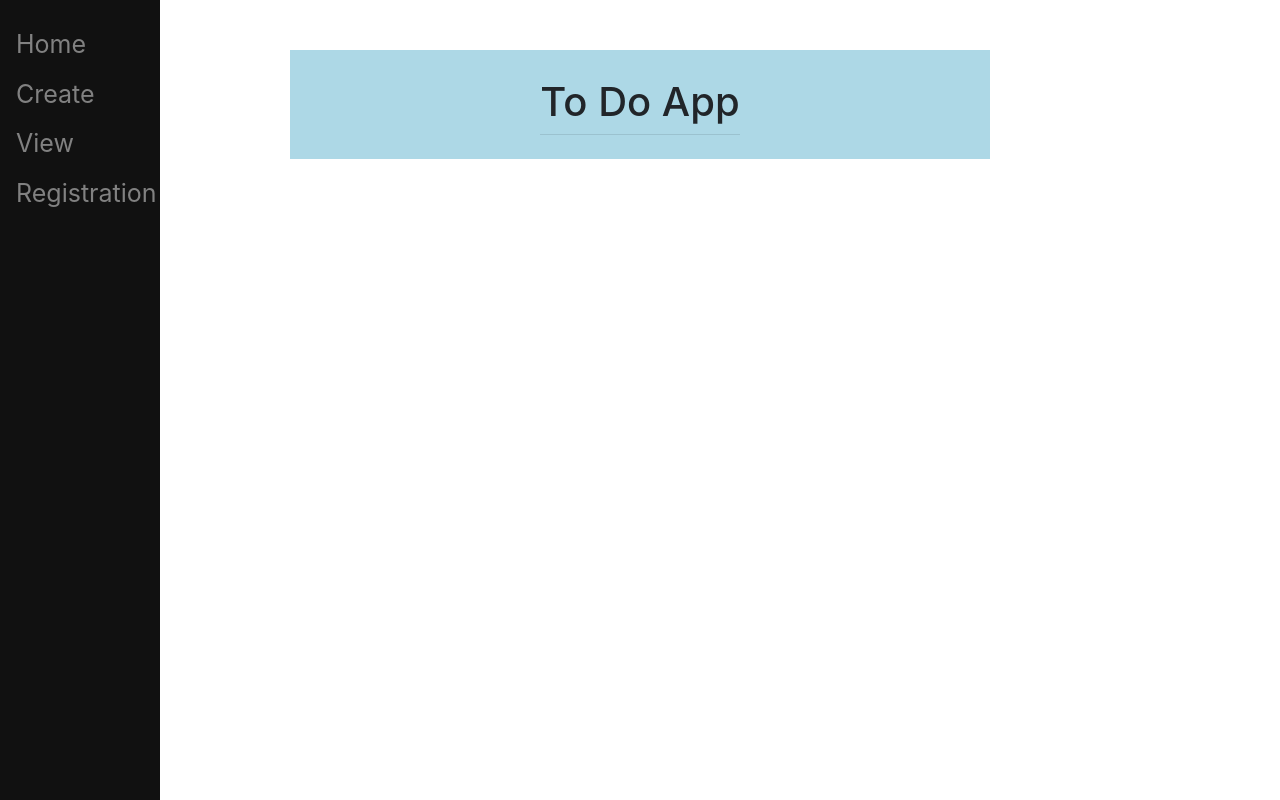
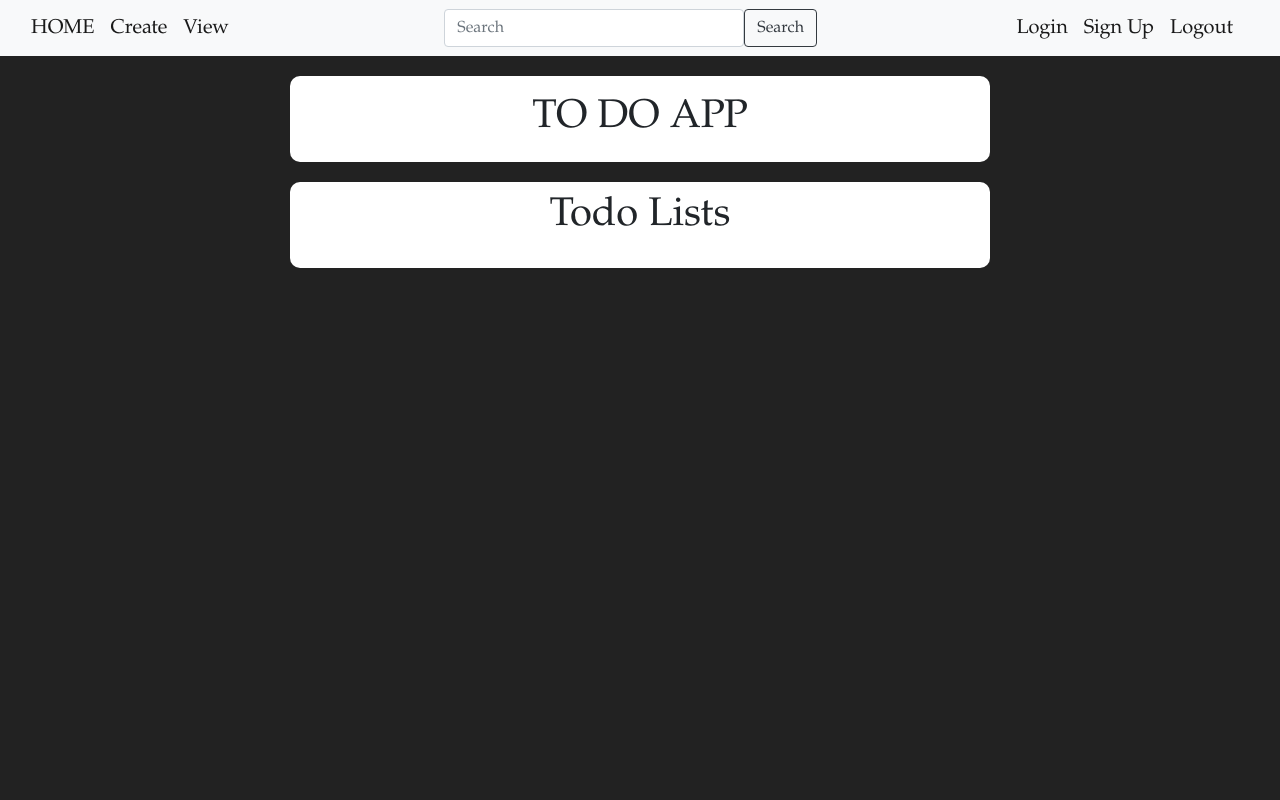
Before and after one commit to guilherme-SN/To-Do-List, a Django app: page /1 in a window 1280 px wide. Run offline with Django 4.2, Linux system fonts and the light colour scheme; a user stored in the database is signed in; data comes from the database, SQL or seed files in the repository; both versions use the stored data as it was after the commit.

Commit message:
CSS and Bootstrap changed

```diff
--- a/main/templates/main/base.html
+++ b/main/templates/main/base.html
@@ -8,37 +8,20 @@
     <link rel="stylesheet" href="https://cdnjs.cloudflare.com/ajax/libs/font-awesome/4.7.0/css/font-awesome.min.css">
     <style type="text/css">
         body {
-            padding-top: 50px;
-        }
-        .sidenav {
-            height: 100%;
-            width: 160px;
-            position: fixed;
-            z-index: 1;
-            top: 0;
-            left: 0;
-            background-color: #111;
-            overflow-x: hidden;
-            padding-top: 20px;
+            background-color: #222222;
+            font-family: Garamond, serif;
         }
 
-        .sidenav a {
-            padding: 6px 8px 6px 16px;
-            text-decoration: none;
-            font-size: 25px;
-            color: #818181;
-            display: block;
+        .main {
+            padding: 10px 20px 20px 20px;
+            max-width: 700px;
+            margin: auto;
+            background-color: white;
+            border-radius: 10px;
         }
 
-        .sidenav a:hover {
-            color: #f1f1f1;
-        }
-
-        #main {
-            background-color: lightblue;
-            padding-top: 20px;
-            max-width: 700px;
-            margin: auto;
+        h1.center {
+            text-align: center;
         }
     </style>
 
@@ -50,23 +33,63 @@
     </title>
 </head>
 <body>
-    <div class="sidenav">
+    <!-- <div class="sidenav">
         <a href="/">Home</a>
         <a href="/create">Create</a>
         <a href="/view">View</a>
         <a href="/register">Registration</a>
+    </div> -->
+
+    <nav class="navbar navbar-expand-lg navbar-light bg-light">
+        <div class="container-fluid">
+            <a class="navbar-brand" href="/">HOME</a>
+            <button class="navbar-toggler" type="button" data-bs-toggle="collapse" data-bs-target="#navbarSupportedContent" aria-controls="navbarSupportedContent" aria-expanded="false" aria-label="Toggle navigation">
+            <span class="navbar-toggler-icon"></span>
+            </button>
+
+            <a class="navbar-brand" href="/create">Create</a>
+            <button class="navbar-toggler" type="button" data-bs-toggle="collapse" data-bs-target="#navbarSupportedContent" aria-controls="navbarSupportedContent" aria-expanded="false" aria-label="Toggle navigation">
+            <span class="navbar-toggler-icon"></span>
+            </button>
+
+            <a class="navbar-brand" href="/view">View</a>
+            <button class="navbar-toggler" type="button" data-bs-toggle="collapse" data-bs-target="#navbarSupportedContent" aria-controls="navbarSupportedContent" aria-expanded="false" aria-label="Toggle navigation">
+            <span class="navbar-toggler-icon"></span>
+            </button>
+
+            <div class="collapse navbar-collapse" id="navbarSupportedContent">
+                <div style="margin:auto;">
+                    <form class="d-flex">
+                        <input class="form-control me-2" type="search" placeholder="Search" aria-label="Search" style="width: 300px">
+                        <button class="btn btn-outline-dark bg-gradient" type="submit">Search</button>
+                    </form>
+                </div>
+            </div>
+
+            <a class="navbar-brand" href="/login">Login</a>
+            <button class="navbar-toggler" type="button" data-bs-toggle="collapse" data-bs-target="#navbarSupportedContent" aria-controls="navbarSupportedContent" aria-expanded="false" aria-label="Toggle navigation">
+                <span class="navbar-toggler-icon"></span>
+            </button>
+            <a class="navbar-brand" href="/register">Sign Up</a>
+            <button class="navbar-toggler" type="button" data-bs-toggle="collapse" data-bs-target="#navbarSupportedContent" aria-controls="navbarSupportedContent" aria-expanded="false" aria-label="Toggle navigation">
+                <span class="navbar-toggler-icon"></span>
+            </button>
+
+            <a class="navbar-brand" href="/logout">Logout</a>
+            <button class="navbar-toggler" type="button" data-bs-toggle="collapse" data-bs-target="#navbarSupportedContent" aria-controls="navbarSupportedContent" aria-expanded="false" aria-label="Toggle navigation">
+                <span class="navbar-toggler-icon"></span>
+            </button>
+        </div>
+    </nav>
+
+    <div class=" justify-content-center row main" style="margin-bottom: 20px; margin-top: 20px;">
+        <h1 class="mt-2" style="margin: auto;">TO DO APP</h1>
     </div>
 
-
-    <div id="main" class="row justify-content-center">
-        <div class="">
-            <h1 class="mt-2">To Do App</h1>
-            <hr class="mt-0 mb-4">
-            {% block content %}
-            {% endblock %}
-        </div>
+    <div class="main row justify-content-center">
+        {% block content %}
+        {% endblock %}
     </div>
-
 
     <script src="https://code.jquery.com/jquery-3.3.1.slim.min.js" integrity="sha384-q8i/X+965DzO0rT7abK41JStQIAqVgRVzpbzo5smXKp4YfRvH+8abtTE1Pi6jizo" crossorigin="anonymous"></script>
     <script src="https://cdn.jsdelivr.net/npm/popper.js@1.14.7/dist/umd/popper.min.js" integrity="sha384-UO2eT0CpHqdSJQ6hJty5KVphtPhzWj9WO1clHTMGa3JDZwrnQq4sF86dIHNDz0W1" crossorigin="anonymous"></script>
--- a/main/templates/main/view.html
+++ b/main/templates/main/view.html
@@ -2,8 +2,20 @@
 
 {% block title %}View{% endblock %}
 
+{% block specificStyle %}
+    <style>
+        .item-btn {
+            width: 500px;
+            font-size: 20px;
+            margin-top: 20px;
+        }
+    </style>
+{% endblock %}
+
 {% block content %}
+    <h1 style="text-align: center;">Todo Lists</h1>
+
     {% for td in user.todolist.all %}
-        <p><a href="/{{td.id}}">{{td.name}}</a></p>
+        <button class="item-btn btn btn-outline-dark" onclick="window.location='/{{td.id}}';">{{td.name}}</button>
     {% endfor %}
 {% endblock %}
--- a/register/templates/register/register.html
+++ b/register/templates/register/register.html
@@ -4,9 +4,9 @@
 {% block title %}Register{% endblock %}
 
 {% block content %}
-    <form method="post">
+    <form method="post" autocomplete="off">
         {% csrf_token %}
         {{form|crispy}}
-        <button type="submit" class="btn btn-outline-primary">Register</button>
+        <button type="submit" class="btn btn-outline-dark">Register</button>
     </form>
 {% endblock %}
--- a/register/templates/registration/login.html
+++ b/register/templates/registration/login.html
@@ -4,10 +4,10 @@
 {% block title %}Login{% endblock %}
 
 {% block content %}
-    <form method="post">
+    <form method="post" autocomplete="off">
         {% csrf_token %}
         {{form|crispy}}
         <p>Don't have an account? Create one <a href="/register/">HERE</a></p>
-        <button type="submit">Login</button>
+        <button type="submit" class="btn btn-outline-dark">Login</button>
     </form>
 {% endblock %}
```
Also changed, not shown: main/templates/main/create.html (+6 -3 lines), main/templates/main/list.html (+15 -9 lines), main/templates/main/update.html (+13 -5 lines), README.md, db.sqlite3.
